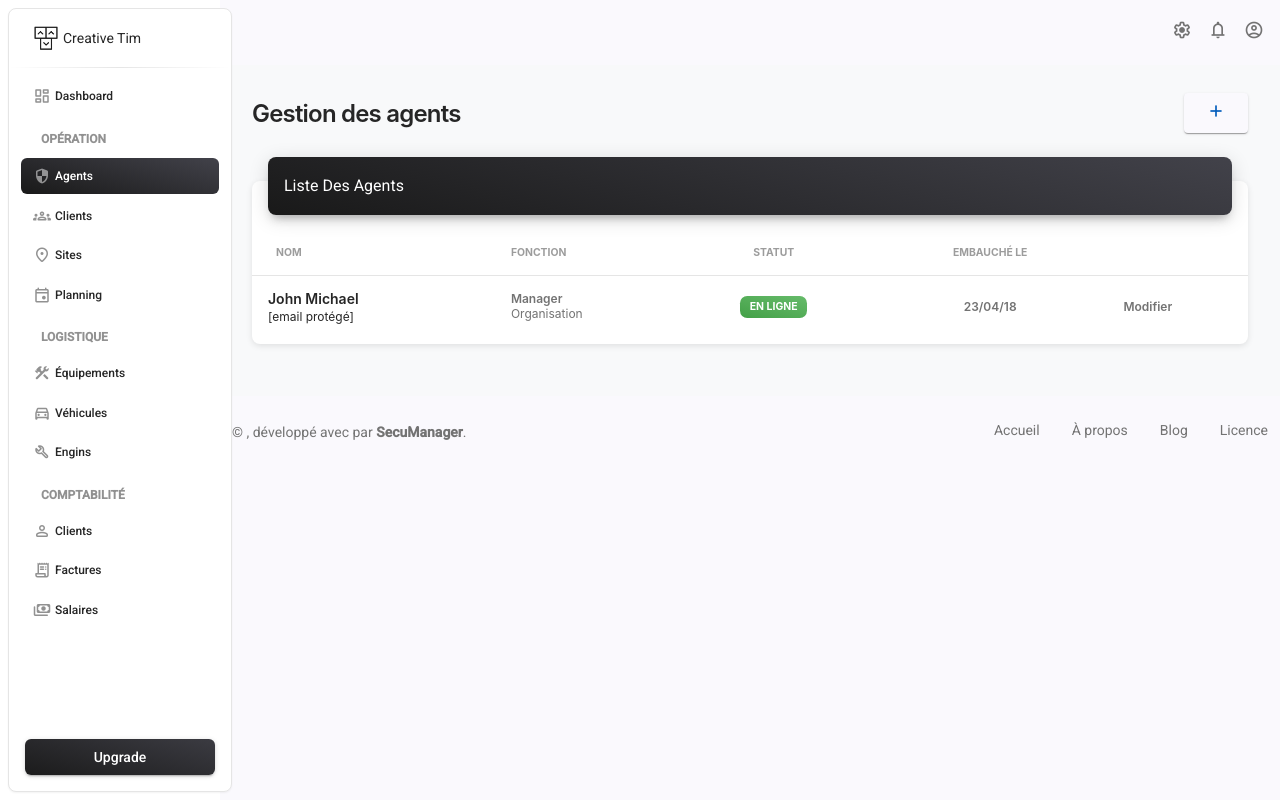
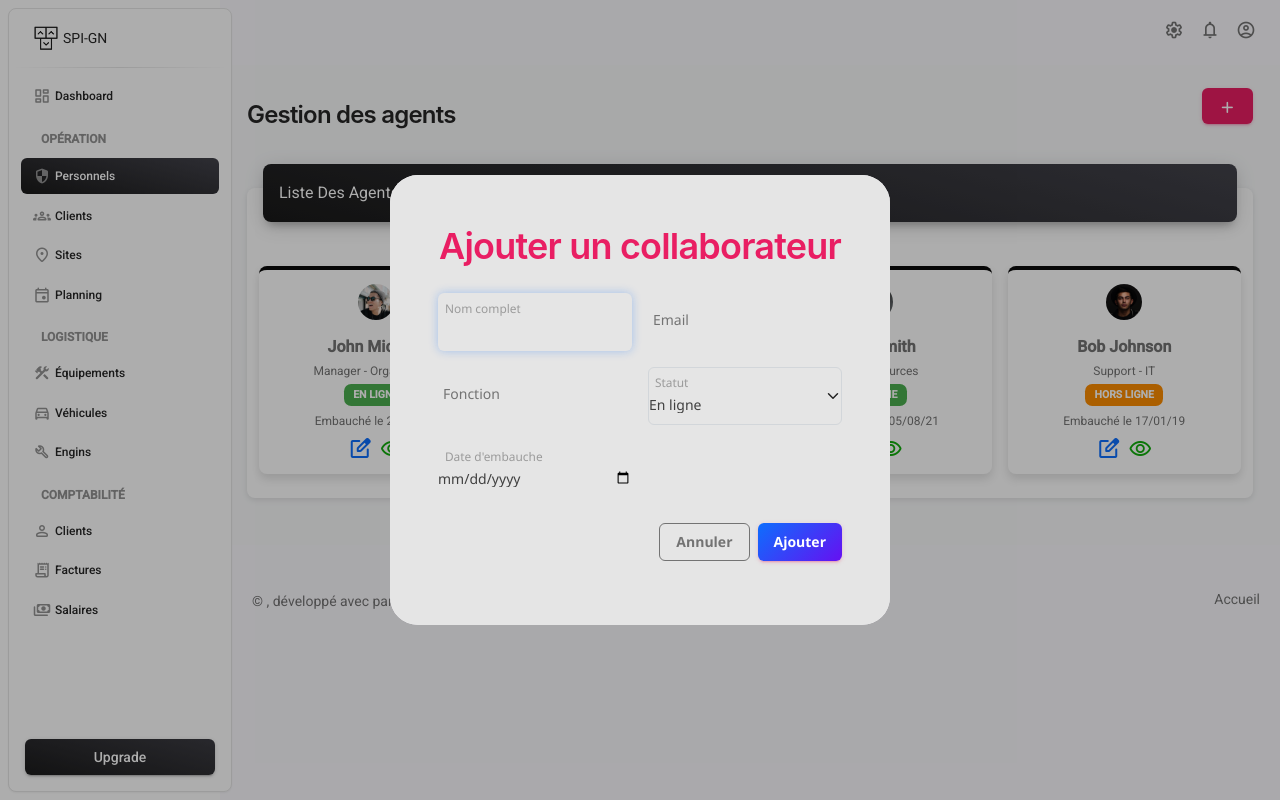
Before and after one commit to MaximeKPOGHOMOU/admin-security, an Angular app: page /agents in a window 1280 px wide. Both pictures are taken after a click on the button "add". Built offline with nearby package versions, Linux system fonts and the light colour scheme.

Commit message:
first commit

```diff
--- a/src/app/dialog/agent-dialog/agent-dialog.css
+++ b/src/app/dialog/agent-dialog/agent-dialog.css
@@ -0,0 +1,26 @@
+  /* Animation et focus sur les champs */
+  form input:focus, form select:focus {
+    box-shadow: 0 0 10px rgba(13, 110, 253, 0.3);
+    border-color: #0d6efd;
+  }
+
+  /* Styles des titres */
+  form h2 {
+    font-weight: 600;
+  }
+
+  /* Boutons stylés */
+  .btn-primary {
+    background: linear-gradient(135deg, #0d6efd, #6610f2);
+    border: none;
+    transition: 0.3s;
+  }
+  .btn-primary:hover {
+    background: linear-gradient(135deg, #6610f2, #0d6efd);
+  }
+  .btn-outline-secondary {
+    transition: 0.3s;
+  }
+  .btn-outline-secondary:hover {
+    background-color: #f0f0f0;
+  }
--- a/src/app/dialog/agent-dialog/agent-dialog.html
+++ b/src/app/dialog/agent-dialog/agent-dialog.html
@@ -1,43 +1,54 @@
-<form >
+<form class="p-4 p-md-5 bg-light shadow rounded" style="max-width: 700px; margin: auto; font-family: 'Segoe UI', sans-serif;">
+  <h2 class="mb-4 text-center text-primary">Ajouter un collaborateur</h2>
 
-  <!-- Nom complet -->
-  <div class="form-group mb-3">
-    <label for="nom">Nom</label>
+  <div class="row g-3">
+    <!-- Nom -->
+    <div class="col-md-6">
+      <div class="form-floating">
         <input type="text" id="nom" formControlName="nom" class="form-control" placeholder="Nom complet">
+        <label for="nom">Nom complet</label>
+      </div>
     </div>
 
     <!-- Email -->
-  <div class="form-group mb-3">
+    <div class="col-md-6">
+      <div class="form-floating">
+        <input type="email" id="email" formControlName="email" class="form-control" placeholder="email@exemple.com">
         <label for="email">Email</label>
-    <input type="email" id="email" formControlName="email" class="form-control" placeholder="email@exemple.com">
+      </div>
     </div>
 
     <!-- Fonction -->
-  <div class="form-group mb-3">
+    <div class="col-md-6">
+      <div class="form-floating">
+        <input type="text" id="fonction" formControlName="fonction" class="form-control" placeholder="Ex: Manager">
         <label for="fonction">Fonction</label>
-    <input type="text" id="fonction" formControlName="fonction" class="form-control" placeholder="Ex: Manager">
+      </div>
     </div>
 
     <!-- Statut -->
-  <div class="form-group mb-3">
-    <label for="statut">Statut</label>
+    <div class="col-md-6">
+      <div class="form-floating">
         <select id="statut" formControlName="statut" class="form-select">
-      <option value="En ligne">En ligne</option>
+          <option value="En ligne" selected>En ligne</option>
           <option value="Hors ligne">Hors ligne</option>
         </select>
+        <label for="statut">Statut</label>
+      </div>
     </div>
 
     <!-- Date d'embauche -->
-  <div class="form-group mb-3">
+    <div class="col-md-6">
+      <div class="form-floating">
+        <input type="date" id="dateEmbauche" formControlName="dateEmbauche" class="form-control" placeholder="Date d'embauche">
         <label for="dateEmbauche">Date d'embauche</label>
-    <input type="date" id="dateEmbauche" formControlName="dateEmbauche" class="form-control">
+      </div>
+    </div>
   </div>
 
   <!-- Boutons -->
-  <div class="d-flex justify-content-end">
-    <button type="button" class="btn btn-secondary me-2" >Annuler</button>
-    <button type="submit" class="btn btn-primary">
-       Ajouter
-    </button>
+  <div class="d-flex justify-content-end gap-2 mt-4">
+    <button type="button" class="btn btn-outline-secondary fw-bold">Annuler</button>
+    <button type="submit" class="btn btn-primary fw-bold">Ajouter</button>
   </div>
 </form>
--- a/src/app/features/agent/agent.css
+++ b/src/app/features/agent/agent.css
@@ -7,4 +7,35 @@
 .card {
   border: none !important;
   box-shadow: 0 2px 6px rgba(0, 0, 0, 0.1);
+  margin-top: 20px;
 }
+
+ .card-title {
+    font-size: 1rem;
+    font-weight: 600;
+  }
+  .text-xs {
+    font-size: 0.75rem;
+  }
+  .avatar img {
+    object-fit: cover;
+  }
+.card-agent {
+  border-top: 4px solid #0a0a0a !important;   /* bordure colorée en haut */
+  border-radius: 0.5rem;
+  overflow: hidden;
+  transition: transform 0.3s, box-shadow 0.3s;
+}
+
+.card-agent:hover {
+  transform: translateY(-5px);
+  box-shadow: 0 8px 20px rgba(0,0,0,0.15);
+}
+  .btn i {
+    font-size: 1.2rem; /* taille de l'icône */
+    vertical-align: middle;
+  }
+  .btn:hover {
+    transform: scale(1.1);
+    transition: 0.2s;
+  }
--- a/src/app/features/agent/agent.html
+++ b/src/app/features/agent/agent.html
@@ -3,72 +3,141 @@
         <div class="row">
             <div class="header-row mb-4">
                 <h3 class="h4 mb-0 fw-bold">Gestion des agents</h3>
-<button mat-raised-button
-        class="add-btn-square icon-only-btn"
-        matTooltip="Ajouter un agent"
-        aria-label="Ajouter">
-    <i class="material-symbols-rounded">add</i>
-</button>
+                <button type="button" matTooltip="Ajouter un agent" class="btn btn-primary"
+                    (click)="openAddAgentDialog()"><i class="material-symbols-rounded">add</i></button>
             </div>
             <div class="col-12">
                 <div class="card my-4">
                     <div class="card-header p-0 position-relative mt-n4 mx-3 z-index-2">
-                        <div class="bg-gradient-dark shadow-dark border-radius-lg pt-3 pb-3 px-3 d-flex justify-content-between align-items-center">
+                        <div
+                            class="bg-gradient-dark shadow-dark border-radius-lg pt-3 pb-3 px-3 d-flex justify-content-between align-items-center">
                             <h6 class="text-white text-capitalize mb-0 fw-normal">
                                 Liste des agents
                             </h6>
                         </div>
                     </div>
-                    <div class="card-body px-0 pb-2">
-                        <div class="table-responsive p-0">
-                            <table class="table align-items-center mb-0">
-                                <thead>
-                                    <tr>
-                                        <th class="text-uppercase text-secondary text-xxs font-weight-bolder opacity-7">
-                                            Nom
-                                        </th>
-                                        <th class="text-uppercase text-secondary text-xxs font-weight-bolder opacity-7 ps-2">
-                                            Fonction
-                                        </th>
-                                        <th class="text-center text-uppercase text-secondary text-xxs font-weight-bolder opacity-7">
-                                            Statut
-                                        </th>
-                                        <th class="text-center text-uppercase text-secondary text-xxs font-weight-bolder opacity-7">
-                                            Embauché le
-                                        </th>
-                                        <th class="text-secondary opacity-7"></th>
-                                    </tr>
-                                </thead>
-                                <tbody>
-                                    <tr>
-                                        <td>
-                                            <div class="d-flex px-2 py-1">
-                                                <div class="d-flex flex-column justify-content-center">
-                                                    <h6 class="mb-0 text-sm">John Michael</h6>
-                                                    <p class="text-xs text-secondary mb-0">
-                                                        <a href="#" class="__cf_email__">[email protégé]</a>
-                                                    </p>
-                                                </div>
-                                            </div>
-                                        </td>
-                                        <td>
-                                            <p class="text-xs font-weight-bold mb-0">Manager</p>
-                                            <p class="text-xs text-secondary mb-0">Organisation</p>
-                                        </td>
-                                        <td class="align-middle text-center text-sm">
-                                            <span class="badge badge-sm bg-gradient-success">En ligne</span>
-                                        </td>
-                                        <td class="align-middle text-center">
-                                            <span class="text-secondary text-xs font-weight-bold">23/04/18</span>
-                                        </td>
-                                        <td class="align-middle">
-                                            <a href="javascript:;" class="text-secondary font-weight-bold text-xs" data-toggle="tooltip" data-original-title="Modifier">
-                                                Modifier
-                                            </a>
-                                        </td>
-                                    </tr>
-                                </tbody>
-                            </table>
+                    <div class="container py-4">
+                        <div class="row g-3">
+                            <!-- Carte 1 -->
+                            <div class="col-12 col-sm-6 col-md-6 col-lg-3">
+                                <div class="card card-agent shadow-sm border-0 text-center p-2">
+                                    <div class="avatar avatar-md mx-auto mb-2">
+                                        <img src="assets/img/team-2.jpg" alt="John Michael" class="rounded-circle w-75">
+                                    </div>
+                                    <h6 class="card-title mb-1">John Michael</h6>
+                                    <p class="text-muted mb-1 text-xs">Manager - Organisation</p>
+                                    <div class="text-center mb-2">
+                                        <span class="badge bg-success">En ligne</span>
+                                    </div>
+                                    <p class="text-secondary mb-2 text-xs">Embauché le 23/04/18</p>
+                                    <div class="d-flex justify-content-center gap-2">
+                                        <div class="d-flex justify-content-center gap-2">
+                                            <!-- Modifier (icône carré avec stylo) -->
+                                            <button type="button" matTooltip="Modifier"
+                                                style="background: none; border: none; color: #0d6efd; padding: 0; cursor: pointer;">
+                                                <i class="material-symbols-rounded"
+                                                    style="font-size: 1.5rem;">edit_square</i>
+                                            </button>
+
+                                            <!-- Voir (icône œil) -->
+                                            <button type="button" matTooltip="Voir"
+                                                style="background: none; border: none; color: #11ad0c; padding: 0; cursor: pointer;">
+                                                <i class="material-symbols-rounded"
+                                                    style="font-size: 1.5rem;">visibility</i>
+                                            </button>
+                                        </div>
+                                    </div>
+                                </div>
+                            </div>
+
+                            <!-- Carte 2 -->
+                            <div class="col-12 col-sm-6 col-md-6 col-lg-3">
+                                <div class="card card-agent shadow-sm border-0 text-center p-2">
+                                    <div class="avatar avatar-md mx-auto mb-2">
+                                        <img src="assets/img/team-1.jpg" alt="Jane Doe" class="rounded-circle w-75">
+                                    </div>
+                                    <h6 class="card-title mb-1">Jane Doe</h6>
+                                    <p class="text-muted mb-1 text-xs">Développeuse - IT</p>
+                                    <div class="text-center mb-2">
+                                        <span class="badge bg-warning">Hors ligne</span>
+                                    </div>
+                                    <p class="text-secondary mb-2 text-xs">Embauchée le 12/06/20</p>
+                                    <div class="d-flex justify-content-center gap-2">
+                                        <!-- Modifier (icône carré avec stylo) -->
+                                        <button type="button" matTooltip="Modifier"
+                                            style="background: none; border: none; color: #0d6efd; padding: 0; cursor: pointer;">
+                                            <i class="material-symbols-rounded"
+                                                style="font-size: 1.5rem;">edit_square</i>
+                                        </button>
+
+                                        <!-- Voir (icône œil) -->
+                                        <button type="button" matTooltip="Voir"
+                                            style="background: none; border: none; color: #11ad0c; padding: 0; cursor: pointer;">
+                                            <i class="material-symbols-rounded"
+                                                style="font-size: 1.5rem;">visibility</i>
+                                        </button>
+                                    </div>
+                                </div>
+                            </div>
+
+                            <!-- Carte 3 -->
+                            <div class="col-12 col-sm-6 col-md-6 col-lg-3">
+                                <div class="card card-agent shadow-sm border-0 text-center p-2">
+                                    <div class="avatar avatar-md mx-auto mb-2">
+                                        <img src="assets/img/team-3.jpg" alt="Alice Smith" class="rounded-circle w-75">
+                                    </div>
+                                    <h6 class="card-title mb-1">Alice Smith</h6>
+                                    <p class="text-muted mb-1 text-xs">RH - Ressources</p>
+                                    <div class="text-center mb-2">
+                                        <span class="badge bg-success">En ligne</span>
+                                    </div>
+                                    <p class="text-secondary mb-2 text-xs">Embauchée le 05/08/21</p>
+                                    <div class="d-flex justify-content-center gap-2">
+                                        <!-- Modifier (icône carré avec stylo) -->
+                                        <button type="button" matTooltip="Modifier"
+                                            style="background: none; border: none; color: #0d6efd; padding: 0; cursor: pointer;">
+                                            <i class="material-symbols-rounded"
+                                                style="font-size: 1.5rem;">edit_square</i>
+                                        </button>
+
+                                        <!-- Voir (icône œil) -->
+                                        <button type="button" matTooltip="Voir"
+                                            style="background: none; border: none; color: #11ad0c; padding: 0; cursor: pointer;">
+                                            <i class="material-symbols-rounded"
+                                                style="font-size: 1.5rem;">visibility</i>
+                                        </button>
+                                    </div>
+                                </div>
+                            </div>
+
+                            <div class="col-12 col-sm-6 col-md-6 col-lg-3">
+                                <div class="card card-agent shadow-sm text-center p-2">
+                                    <div class="avatar avatar-md mx-auto mb-2">
+                                        <img src="assets/img/team-4.jpg" alt="Bob Johnson" class="rounded-circle w-75">
+                                    </div>
+                                    <h6 class="card-title mb-1">Bob Johnson</h6>
+                                    <p class="text-muted mb-1 text-xs">Support - IT</p>
+                                    <div class="text-center mb-2">
+                                        <span class="badge bg-warning">Hors ligne</span>
+                                    </div>
+                                    <p class="text-secondary mb-2 text-xs">Embauché le 17/01/19</p>
+                                    <div class="d-flex justify-content-center gap-2">
+                                        <!-- Modifier (icône carré avec stylo) -->
+                                        <button type="button" matTooltip="Modifier"
+                                            style="background: none; border: none; color: #0d6efd; padding: 0; cursor: pointer;">
+                                            <i class="material-symbols-rounded"
+                                                style="font-size: 1.5rem;">edit_square</i>
+                                        </button>
+
+                                        <!-- Voir (icône œil) -->
+                                        <button type="button" matTooltip="Voir"
+                                            style="background: none; border: none; color: #11ad0c; padding: 0; cursor: pointer;">
+                                            <i class="material-symbols-rounded"
+                                                style="font-size: 1.5rem;">visibility</i>
+                                        </button>
+                                    </div>
+                                </div>
+                            </div>
                         </div>
                     </div>
                 </div>
--- a/src/app/features/agent/agent.ts
+++ b/src/app/features/agent/agent.ts
@@ -1,6 +1,8 @@
 import { Component, TemplateRef, ViewChild } from '@angular/core';
 import { MatButtonModule } from '@angular/material/button';
+import { MatDialog } from '@angular/material/dialog';
 import { MatTooltipModule } from '@angular/material/tooltip';
+import { AgentDialog } from '../../dialog/agent-dialog/agent-dialog';
 
 @Component({
   selector: 'app-agent',
@@ -14,17 +16,13 @@ export class Agent {
   selectedAgent?: Agent;
   showModal: boolean = false;
 
-  // ouvrir la boîte de dialogue
-  openAgentForm(agent?: Agent) {
-    this.selectedAgent = agent;
-    this.isEdit = !!agent;
-    this.showModal = true;
-  }
+  constructor(private dialog: MatDialog) {}
 
-  // fermer la boîte de dialogue
-  closeAgentForm() {
-    this.selectedAgent = undefined;
-    this.showModal = false;
-  }
+  openAddAgentDialog() {
+  this.dialog.open(AgentDialog, {
+    width: '500px',
+    disableClose: true
+  });
+}
 
 }
--- a/src/app/layout/layout.css
+++ b/src/app/layout/layout.css
@@ -43,7 +43,7 @@ app-sidebar {
 ========================== */
 .content {
   flex: 1;
-  padding: 20px;
+  padding: 15px;
   background-color: #f8f9fa;
   box-sizing: border-box;
 }
@@ -51,10 +51,7 @@ app-sidebar {
 /* ==========================
    Footer
 ========================== */
-app-footer {
-  flex-shrink: 0;
 
-}
 
 /* ==========================
    Responsive mobile
--- a/src/app/shared/footer/footer.css
+++ b/src/app/shared/footer/footer.css
@@ -0,0 +1,4 @@
+.container-fluid{
+    margin:  20px;
+    margin-right: 20px;
+}
--- a/src/app/shared/footer/footer.html
+++ b/src/app/shared/footer/footer.html
@@ -12,19 +12,10 @@
       </div>
 
       <!-- Liens utiles -->
-      <div class="col-lg-6">
+      <div class="col-lg-6 px-4 ">
         <ul class="nav nav-footer justify-content-center justify-content-lg-end">
           <li class="nav-item">
             <a href="#" class="nav-link text-muted">Accueil</a>
-          </li>
-          <li class="nav-item">
-            <a href="#" class="nav-link text-muted">À propos</a>
-          </li>
-          <li class="nav-item">
-            <a href="#" class="nav-link text-muted">Blog</a>
-          </li>
-          <li class="nav-item">
-            <a href="#" class="nav-link pe-0 text-muted">Licence</a>
           </li>
         </ul>
       </div>
--- a/src/app/shared/navbar/navbar.html
+++ b/src/app/shared/navbar/navbar.html
@@ -1,6 +1,6 @@
 <!-- Navbar -->
 <nav class="navbar navbar-main navbar-expand-lg px-0  shadow-none border-radius-xl" id="navbarBlur" data-scroll="true">
-  <div class="container-fluid py-1 px-3 d-flex align-items-center">
+  <div class="container-fluid py-1 px-4 d-flex align-items-center">
 
 
     <div class="navbar-collapse mt-sm-0 mt-2 me-md-0 me-sm-4 d-flex align-items-center w-100">
--- a/src/app/shared/sidebar/sidebar.html
+++ b/src/app/shared/sidebar/sidebar.html
@@ -6,7 +6,7 @@
     <a class="navbar-brand px-4 py-3 m-0" href="https://demos.creative-tim.com/material-dashboard/pages/dashboard"
       target="_blank">
       <img src="../assets/img/logo-ct-dark.png" class="navbar-brand-img" width="26" height="26" alt="main_logo">
-      <span class="ms-1 text-sm text-dark">Creative Tim</span>
+      <span class="ms-1 text-sm text-dark">SPI-GN</span>
     </a>
   </div>
 
@@ -17,9 +17,7 @@
 
       <!-- Dashboard -->
       <li class="nav-item">
-  <a class="nav-link text-dark"
-     routerLink="/dashboard"
-     routerLinkActive="active bg-gradient-dark text-white"
+        <a class="nav-link text-dark" routerLink="/dashboard" routerLinkActive="active bg-gradient-dark text-white"
           [routerLinkActiveOptions]="{ exact: true }" (click)="onNavLinkClick()">
           <i class="material-symbols-rounded opacity-5">dashboard</i>
           <span class="nav-link-text ms-1">Dashboard</span>
@@ -32,19 +30,15 @@
         <h6 class="ps-4 ms-2 text-uppercase text-xs text-dark font-weight-bolder opacity-5">Opération</h6>
       </li>
       <li class="nav-item">
-  <a class="nav-link text-dark"
-     routerLink="/agents"
-     routerLinkActive="active bg-gradient-dark text-white"
+        <a class="nav-link text-dark" routerLink="/agents" routerLinkActive="active bg-gradient-dark text-white"
           [routerLinkActiveOptions]="{ exact: true }" (click)="onNavLinkClick()">
           <i class="material-symbols-rounded opacity-5">security</i>
-    <span class="nav-link-text ms-1">Agents</span>
+          <span class="nav-link-text ms-1">Personnels</span>
         </a>
       </li>
 
       <li class="nav-item">
-  <a class="nav-link text-dark"
-     routerLink="/clients"
-     routerLinkActive="active bg-gradient-dark text-white"
+        <a class="nav-link text-dark" routerLink="/clients" routerLinkActive="active bg-gradient-dark text-white"
           [routerLinkActiveOptions]="{ exact: true }">
           <i class="material-symbols-rounded opacity-5">groups</i>
           <span class="nav-link-text ms-1">Clients</span>
```
Also changed, not shown: 1 other file (tests, documents, lock files or other folders). Lines whose indentation alone changed are shown as unchanged.
